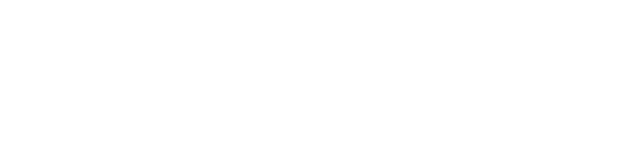
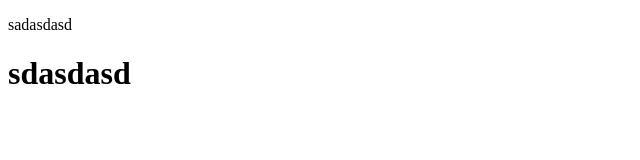
Before and after one commit to Islam-alnaqeeb/example, a plain HTML site: page index.html in a window 1280 px wide. Shown: the whole page, without its empty margins (0-640 px from the left). Drawn offline with Linux system fonts and the light colour scheme.

Commit message:
Changes made by Ahmed

```diff
--- a/index.html
+++ b/index.html
@@ -5,7 +5,9 @@
     <meta name="viewport" content="width=device-width, initial-scale=1.0">
     <title>Document</title>
 </head>
+
 <body>
-
+    <p> sadasdasd</p>
+    <h1> sdasdasd</h1>
 </body>
 </html>
```
